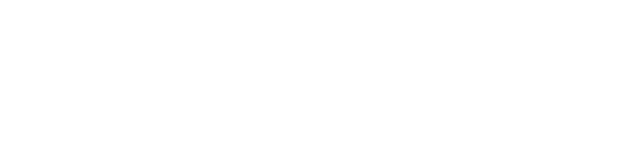
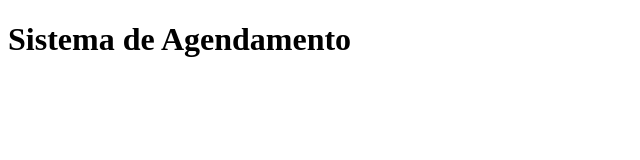
Before and after one commit to In-All-Web/SistemaAgendamento, a plain HTML site: page index.html in a window 1280 px wide. Shown: the whole page, without its empty margins (0-640 px from the left). Drawn offline with Linux system fonts and the light colour scheme.

Commit message:
Index 0.0

```diff
--- a/index.html
+++ b/index.html
@@ -9,6 +9,6 @@
     <link rel="shortcut icon" href="favicon.ico" type="image/x-icon">
 </head>
 <body>
-
+    <h1>Sistema de Agendamento</h1>
 </body>
 </html>
```
